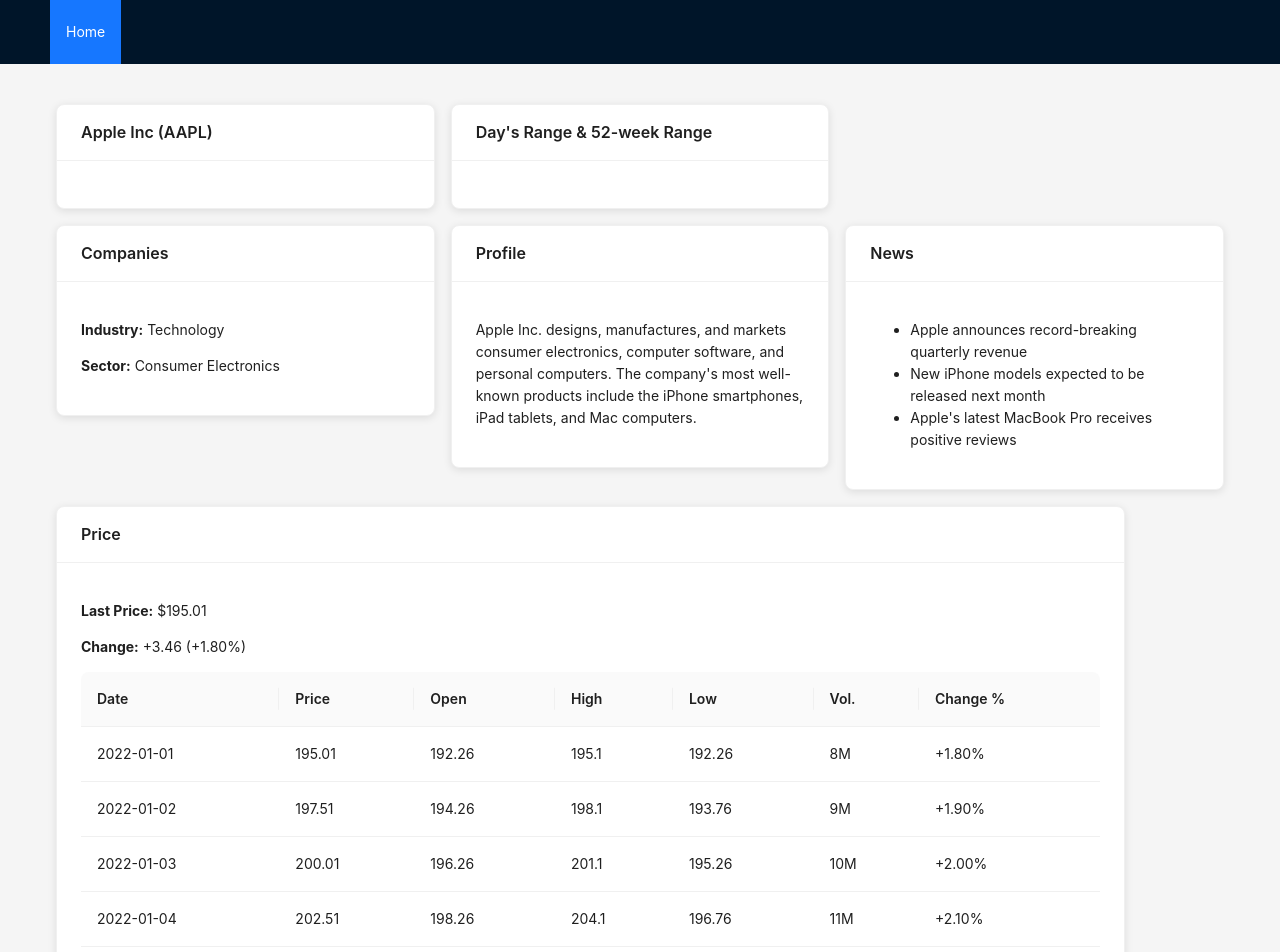
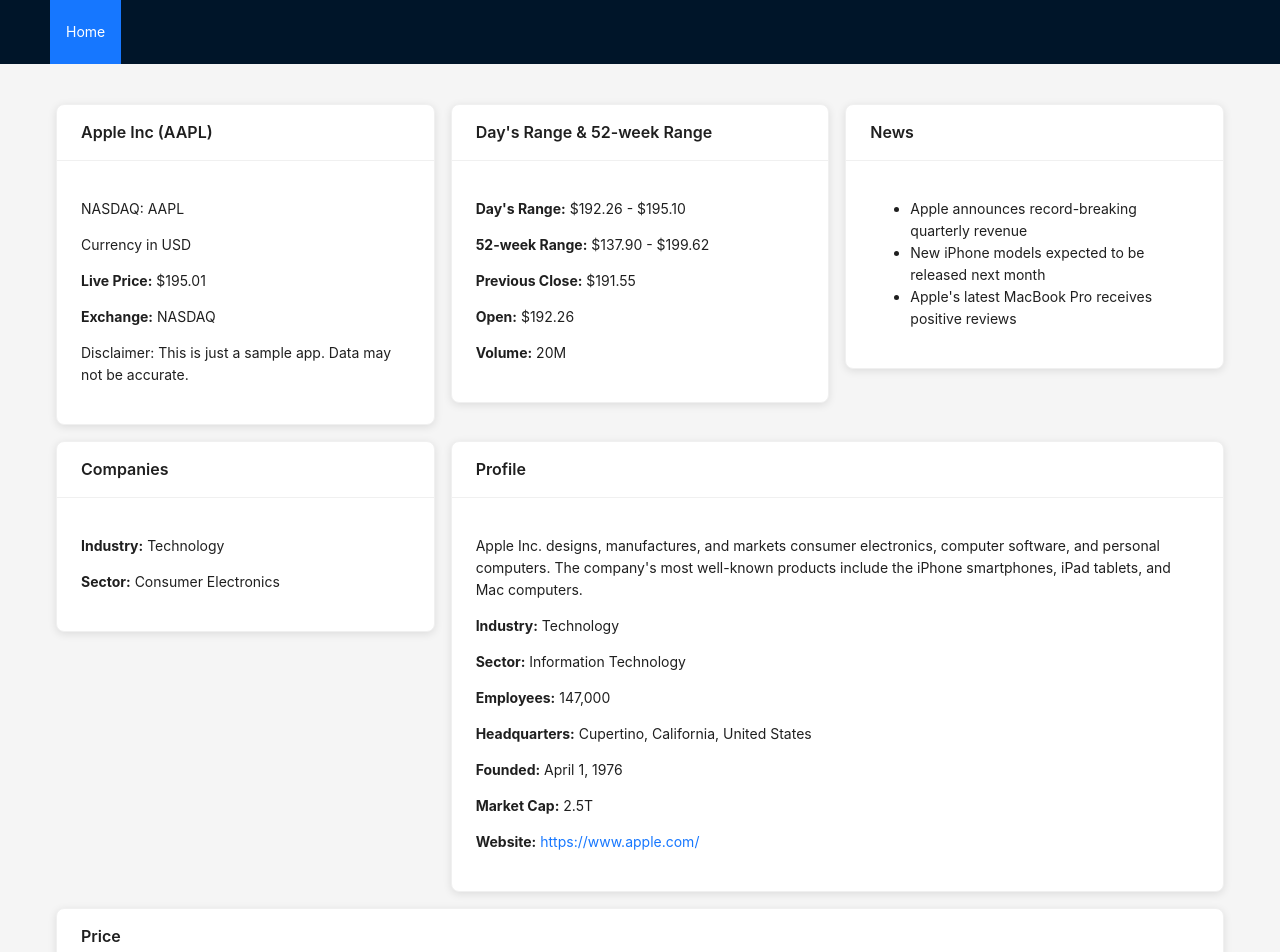
Before and after one commit to yasirshabbir44/reactjs-investing-portfolio, a React (Create React App) app: page / in a window 1280 px wide. Shown: the top 952 px of the page. Built offline with nearby package versions, Linux system fonts and the light colour scheme.

Commit message:
Rearraning sections on home page

```diff
--- a/src/components/section/ProfileSection.js
+++ b/src/components/section/ProfileSection.js
@@ -3,6 +3,17 @@
 import CustomCard from '../CustomCard';
 
 const ProfileSection = () => {
+
+    const profileData = {
+        industry: 'Technology',
+        sector: 'Information Technology',
+        employees: '147,000', // Add actual number of employees
+        headquarters: 'Cupertino, California, United States',
+        founded: 'April 1, 1976', // Add actual founding date
+        marketCap: '2.5T', // Add actual market cap
+        website: 'https://www.apple.com/', // Add actual website URL
+    };
+
   return (
     <CustomCard title="Profile">
       <p>
@@ -10,6 +21,28 @@
         personal computers. The company's most well-known products include the iPhone
         smartphones, iPad tablets, and Mac computers.
       </p>
+
+        <p>
+            <strong>Industry:</strong> {profileData.industry}
+        </p>
+        <p>
+            <strong>Sector:</strong> {profileData.sector}
+        </p>
+        <p>
+            <strong>Employees:</strong> {profileData.employees}
+        </p>
+        <p>
+            <strong>Headquarters:</strong> {profileData.headquarters}
+        </p>
+        <p>
+            <strong>Founded:</strong> {profileData.founded}
+        </p>
+        <p>
+            <strong>Market Cap:</strong> {profileData.marketCap}
+        </p>
+        <p>
+            <strong>Website:</strong> <a href={profileData.website} target="_blank" rel="noopener noreferrer">{profileData.website}</a>
+        </p>
     </CustomCard>
   );
 };
--- a/src/pages/Home.js
+++ b/src/pages/Home.js
@@ -8,6 +8,8 @@
 import CompaniesSection from '../components/section/CompaniesSection';
 import ProfileSection from '../components/section/ProfileSection';
 import NewsSection from '../components/section/NewsSection';
+import PriceRangeSection from "../components/section/PriceRangeSection";
+import TitleSection from "../components/section/TitleSection";
 
 
 const HomePage = () => {
@@ -55,15 +57,20 @@
     <div style={{ padding: '16px' }}>
       <Row gutter={[16, 16]}>
         <Col xs={24} sm={24} md={8} lg={8} xl={8}>
-          <CustomCard title="Apple Inc (AAPL)">
-            {/* Content for the card */}
-          </CustomCard>
+          <TitleSection/>
         </Col>
 
         <Col xs={24} sm={24} md={8} lg={8} xl={8}>
-          <CustomCard title="Day's Range & 52-week Range">
-            {/* Content for the card */}
-          </CustomCard>
+          <PriceRangeSection
+              daysRange="$192.26 - $195.10"
+              weeksRange="$137.90 - $199.62"
+              previousClose="$191.55"
+              open="$192.26"
+              volume="20M"
+          />
+        </Col>
+        <Col xs={24} sm={24} md={8} lg={8} xl={8}>
+          <NewsSection />
         </Col>
       </Row>
       <Row gutter={[16, 16]}>
@@ -71,19 +78,17 @@
           <CompaniesSection />
         </Col>
 
-        <Col xs={24} sm={24} md={8} lg={8} xl={8}>
+        <Col span={16}>
           <ProfileSection />
         </Col>
 
-        <Col xs={24} sm={24} md={8} lg={8} xl={8}>
-          <NewsSection />
-        </Col>
+
       </Row>
 
-      <Row gutter={[16, 16]}>
+      <Row>
 
 
-        <Col  span={22}>
+        <Col  span={24}>
           <PriceSection />
         </Col>
 
```
